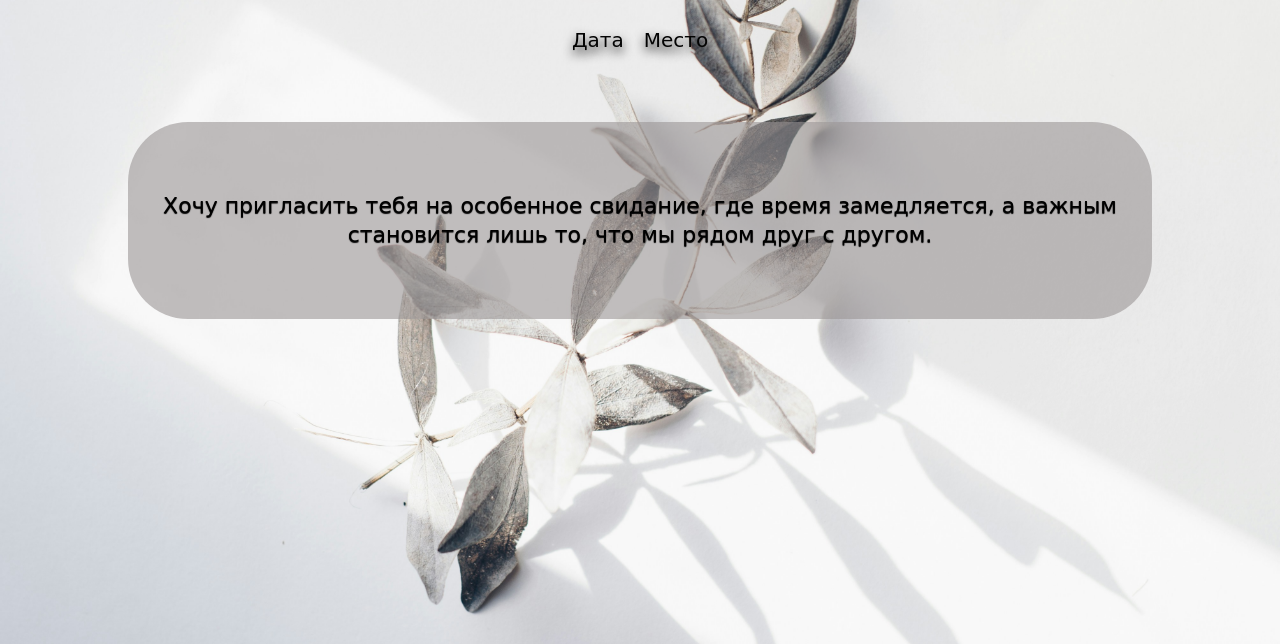
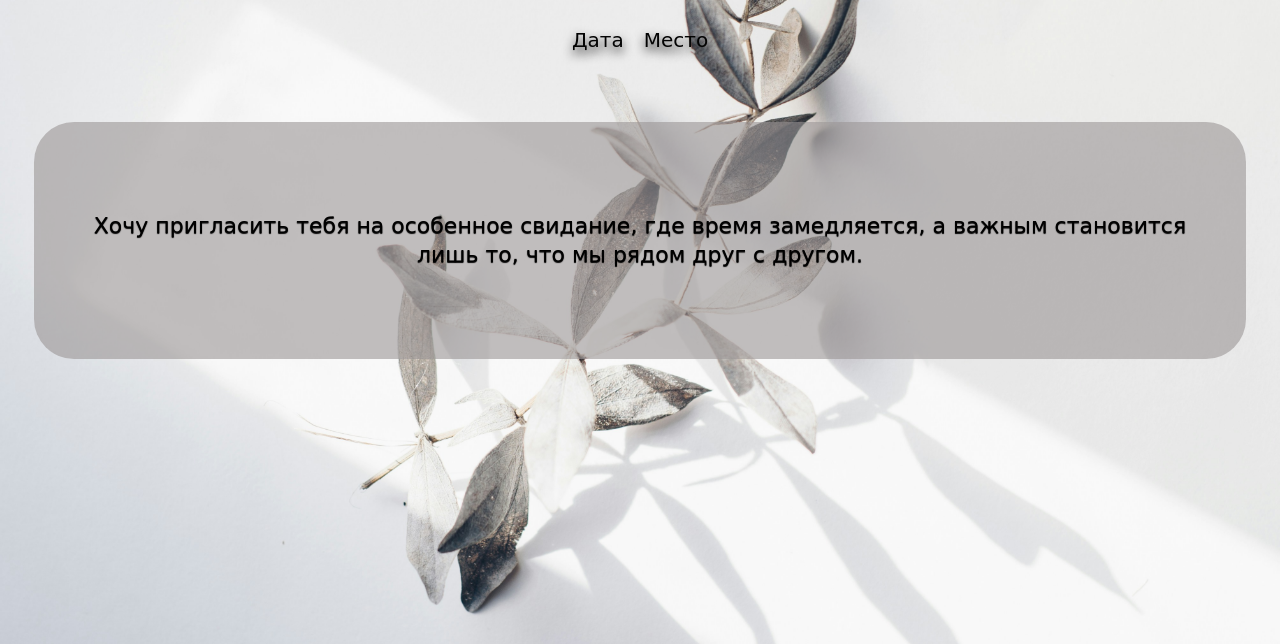
Before and after one commit to WCode01/websaitovna, a plain HTML site: page index.html in a window 1280 px wide. Shown: the part 156-800 px from the top of the page. Drawn offline with nearby package versions, Linux system fonts and the light colour scheme.

Commit message:
Обновил форму стиля

```diff
--- a/css/style.css
+++ b/css/style.css
@@ -69,7 +69,7 @@ input {
   padding: 12px 16px;
   background: rgba(0, 0, 0, 0.6);
   border-radius: 12px;
-  color: rgb(255, 255, 255);
+  color: rgb(8, 7, 7);
   text-decoration: none;
 }
 
@@ -94,9 +94,9 @@ input {
 .text-box {
   margin-top: 50px;
   background: rgba(155, 150, 150, 0.6);
-  padding: 50px 0px;
-  border-radius: 60px;
-  max-width: 80%;
+  padding: 70px 30px;
+  border-radius: 40px;
+  max-width: 90%;
   align-self: center;
 }
 
@@ -132,7 +132,7 @@ h2 {
 /* мутный бокс */
 .date-box {
   background: rgba(139, 108, 108, 0.547);
-  padding: 20px 40px;
+  padding: 90px 70px;
   border-radius: 20px;
   text-align: center;
   font-family: 'Marck Script', cursive;
```
